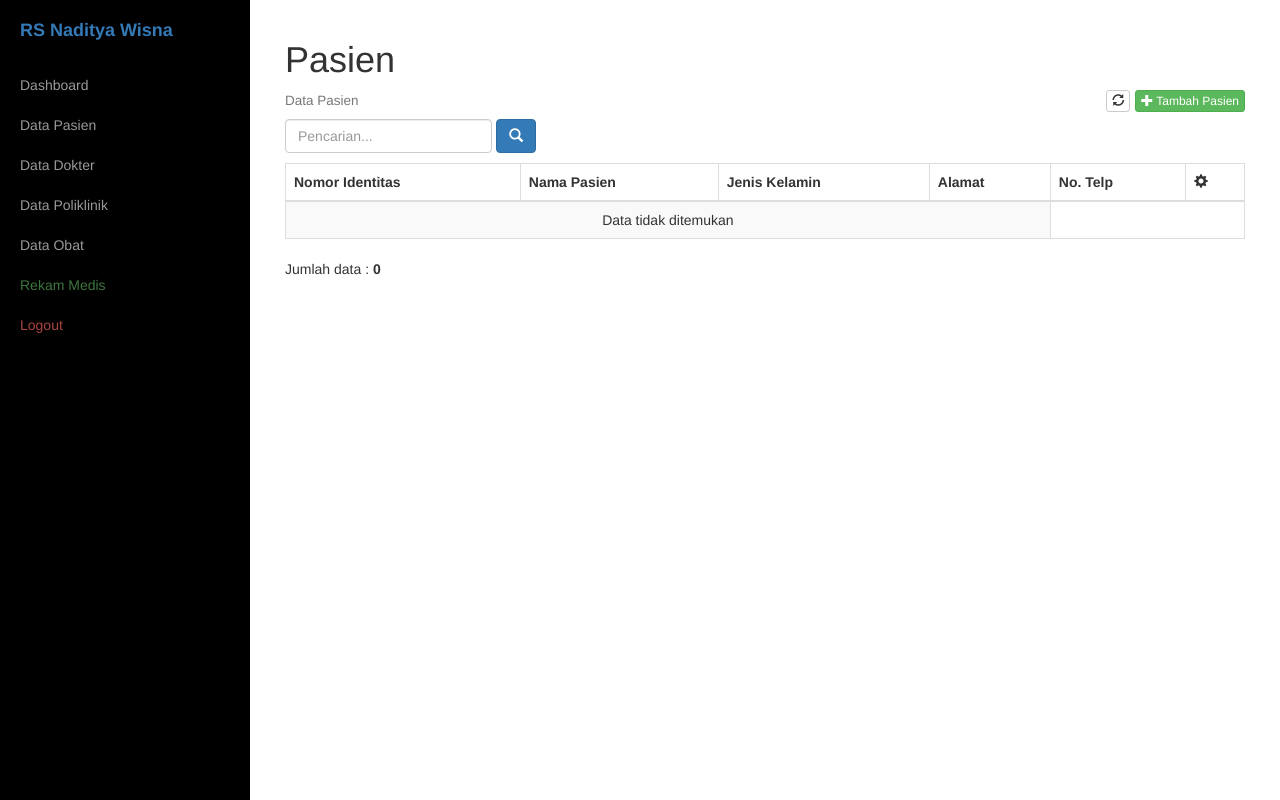
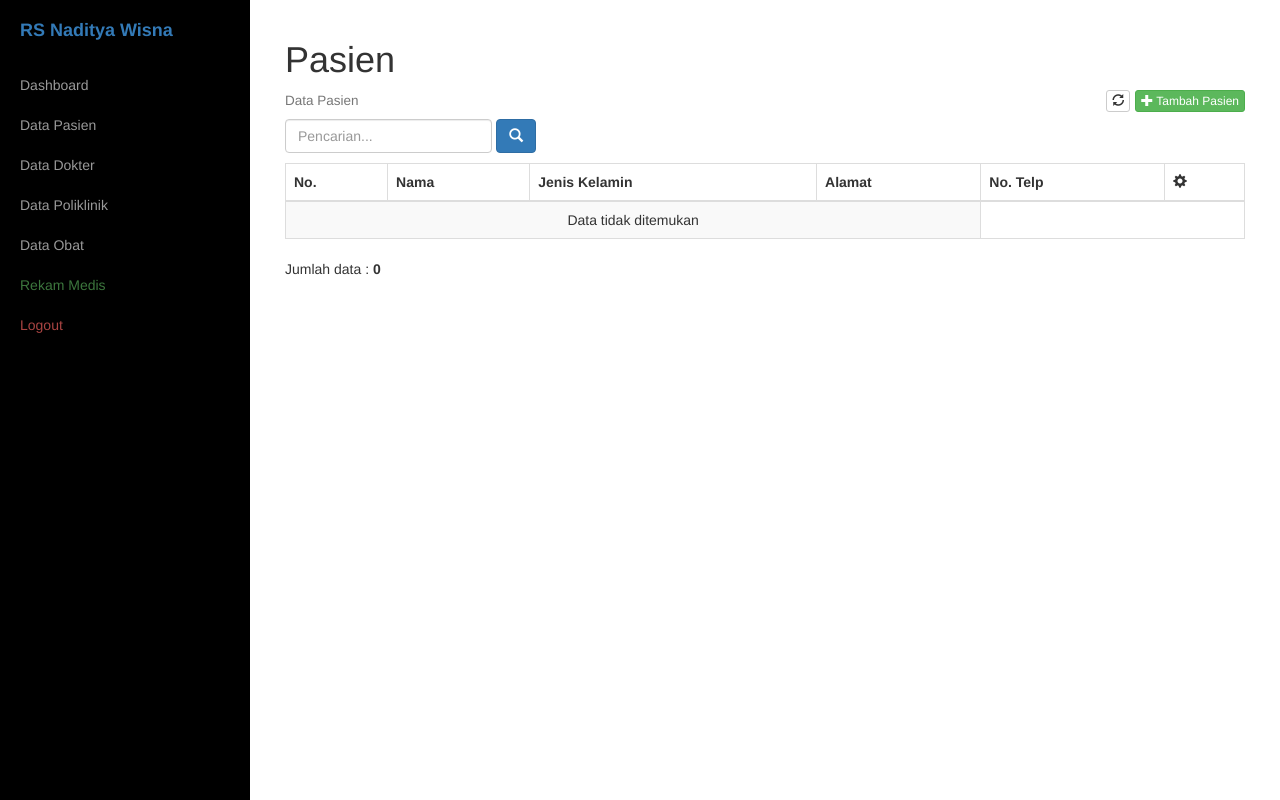
Before and after one commit to Danazzz/rekam_medis, a PHP site: page /Klp3_ProjectWeb/pasien/data.php in a window 1280 px wide. Run offline with PHP 8.4, Linux system fonts and the light colour scheme; a user stored in the database is signed in; data that the repository does not hold is empty.

Commit message:
rubah text pada line 25 dan 25

```diff
--- a/pasien/data.php
+++ b/pasien/data.php
@@ -22,8 +22,8 @@
 			<table class="table table-bordered table-striped table-hover">
 				<thead>
 					<tr>
-						<th>Nomor Identitas</th>
-						<th>Nama Pasien </th>
+						<th>No.</th>
+						<th>Nama</th>
 						<th>Jenis Kelamin</th>
                         <th>Alamat</th>
                         <th>No. Telp</th>
@@ -66,7 +66,6 @@
 						if(mysqli_num_rows($sql_pasien) > 0){
 							while($data = mysqli_fetch_array($sql_pasien)){ ?>
 								<tr>
-									<!-- <td><?= $no++; ?>.</td> -->
 									<td><?= $data['nomor_identitas']; ?></td>
 									<td><?= $data['nama_pasien']; ?></td>
                                     <td><?= $data['jenis_kelamin']; ?></td>
```
